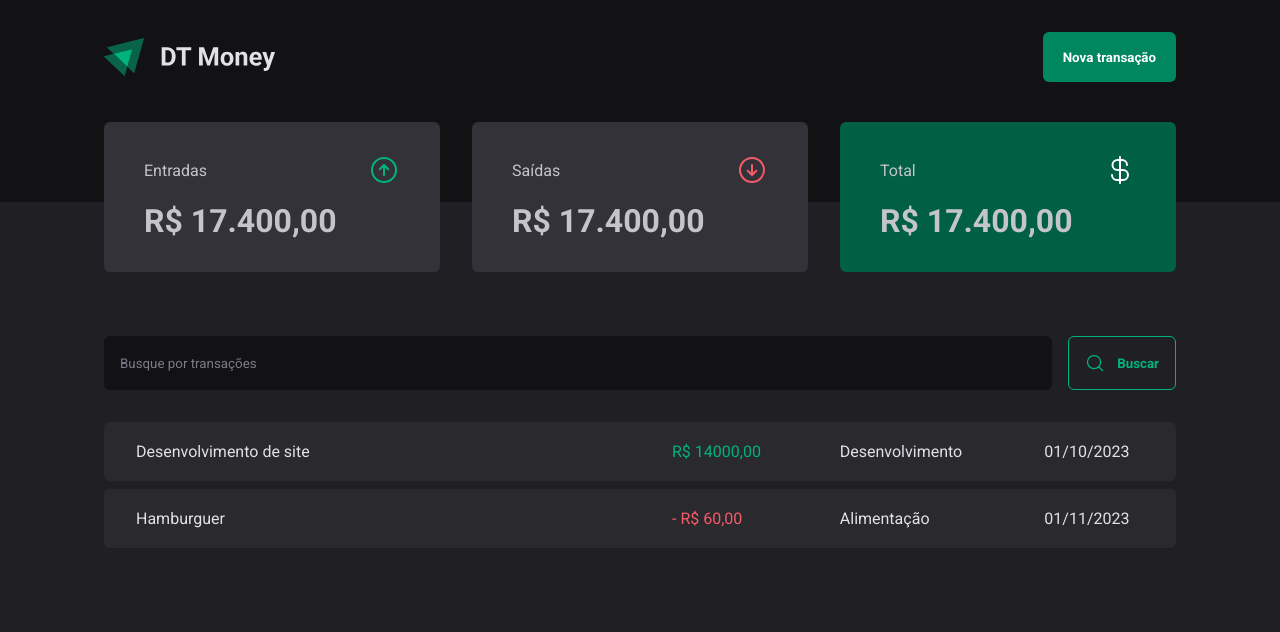
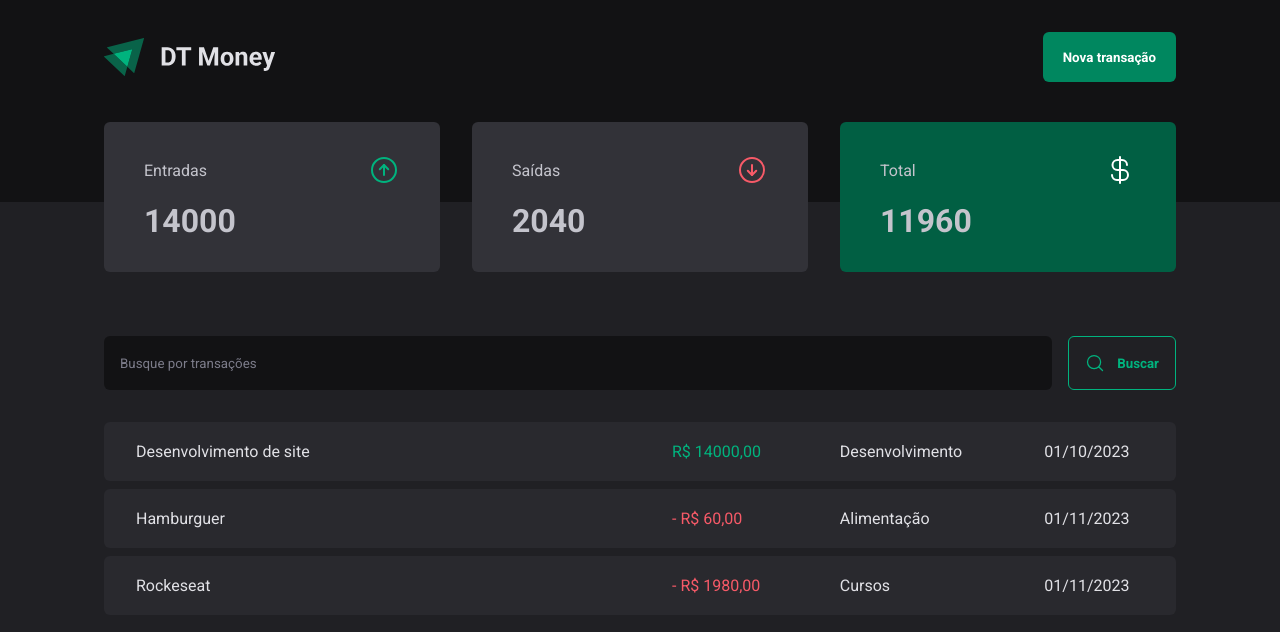
Before and after one commit to alyssonlemes/dt-money, a React (Vite) app: page / in a window 1280 px wide. Shown: the top 632 px of the page. Built offline with nearby package versions, Linux system fonts and the light colour scheme; data requests are answered from the project's data file.

Commit message:
feat: update Summary component to calculate and display income, outcome, and total from transactions

```diff
--- a/server.json
+++ b/server.json
@@ -10,13 +10,22 @@
 
     },
     {
-      "id": "1",
+      "id": "2",
       "description": "Hamburguer",
       "type": "outcome",
       "category": "Alimentação",
       "price": 60,
       "createdAt": "2023-11-01T00:00:00.000Z"
 
+    },
+    {
+      "id": "3",
+      "description": "Rockeseat",
+      "type": "outcome",
+      "category": "Cursos",
+      "price": 1980,
+      "createdAt": "2023-11-01T00:00:00.000Z"
+
     }
   ]
 }
--- a/src/components/Summary/index.tsx
+++ b/src/components/Summary/index.tsx
@@ -5,7 +5,24 @@
 
 export function Summary() {
     const { transactions } = useContext(TransactionsContext);
-    console.log(transactions);
+
+    const summary = transactions.reduce(
+      (acc, transaction) => {
+        if(transaction.type === 'income') {
+          acc.income += transaction.price;
+          acc.total += transaction.price;
+        } else {
+          acc.outcome += transaction.price;
+          acc.total -= transaction.price;
+        }
+
+        return acc;
+      },
+      {
+        income: 0,
+        outcome: 0,
+        total: 0,
+    })
 
     return (
       <SummaryContainer>
@@ -14,7 +31,7 @@
             <span>Entradas</span>
             <ArrowCircleUp size={32} color="#00B37E" />
           </header>
-          <strong>R$ 17.400,00</strong>
+          <strong>{summary.income}</strong>
         </SummaryCard>
 
         <SummaryCard>
@@ -22,7 +39,7 @@
             <span>Saídas</span>
             <ArrowCircleDown size={32} color="#f75a68" />
           </header>
-          <strong>R$ 17.400,00</strong>
+          <strong>{summary.outcome}</strong>
         </SummaryCard>
 
         <SummaryCard variant="green">
@@ -30,7 +47,7 @@
             <span>Total</span>
             <CurrencyDollar size={32} color="#fff" />
           </header>
-          <strong>R$ 17.400,00</strong>
+          <strong>{summary.total}</strong>
         </SummaryCard>
       </SummaryContainer>
     );
```
